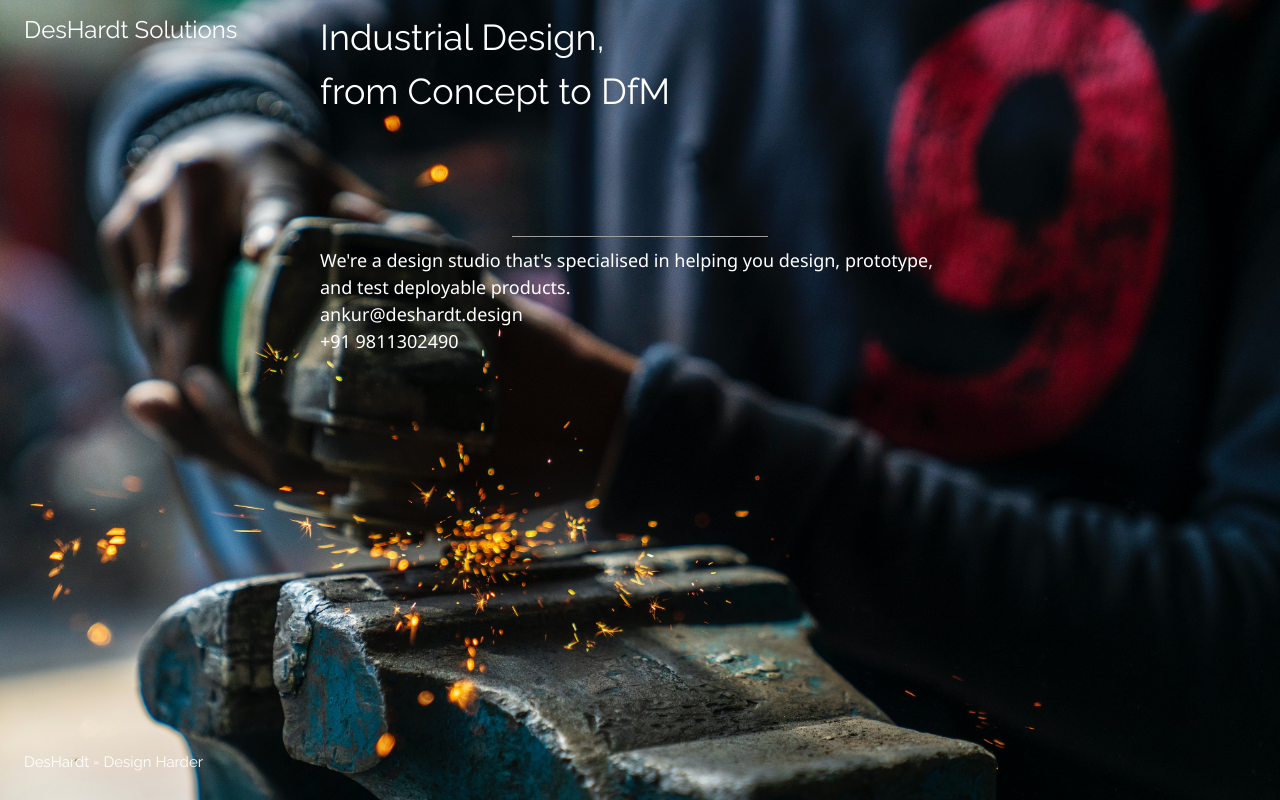
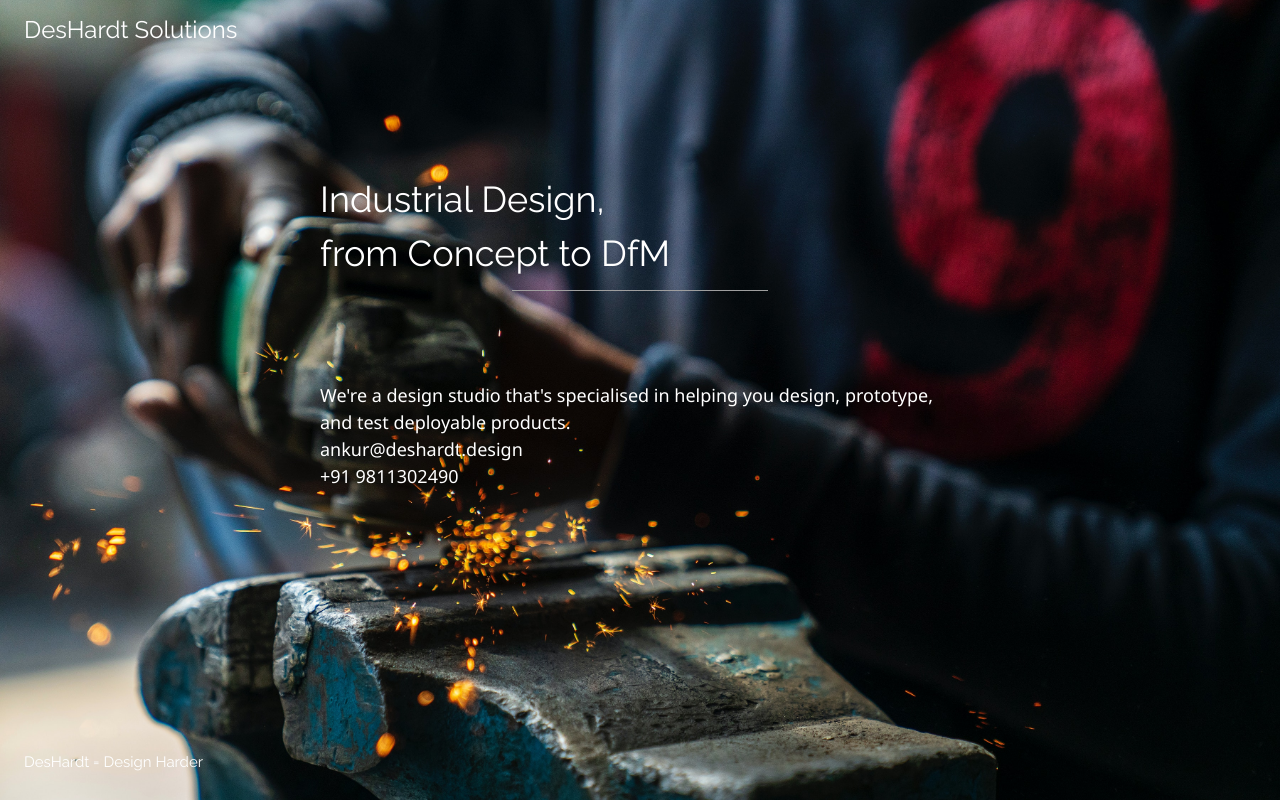
Before and after one commit to deshardt/deshardt, a plain HTML site: page index.html in a window 1280 px wide. Drawn offline with nearby package versions, Linux system fonts and the light colour scheme.

Commit message:
Update index.html

```diff
--- a/index.html
+++ b/index.html
@@ -23,9 +23,9 @@ body, html {height: 100%}
     DesHardt Solutions
   </div>
   <div class="w3-display-topmiddle">
-    <h1 class="w3-animate-top">Industrial Design, <br> from Concept to DfM<br> <br> <br></h1>
+    <h1 class="w3-animate-top"><br> <br> <br>Industrial Design, <br> from Concept to DfM</h1>
     <hr class="w3-border-grey" style="margin:auto;width:40%">
-    <h3 class="w3-large w3-left"> We're a design studio that's specialised in helping you design, prototype, and test deployable products. <br> ankur@deshardt.design <br> +91 9811302490<br> <br> <br></h3>
+    <h3 class="w3-large w3-left"> <br> <br> <br>We're a design studio that's specialised in helping you design, prototype, and test deployable products. <br> ankur@deshardt.design <br> +91 9811302490</h3>
   </div>
   <div class="w3-display-bottomleft w3-padding-large">
     <p>DesHardt = Design Harder</p>
```
